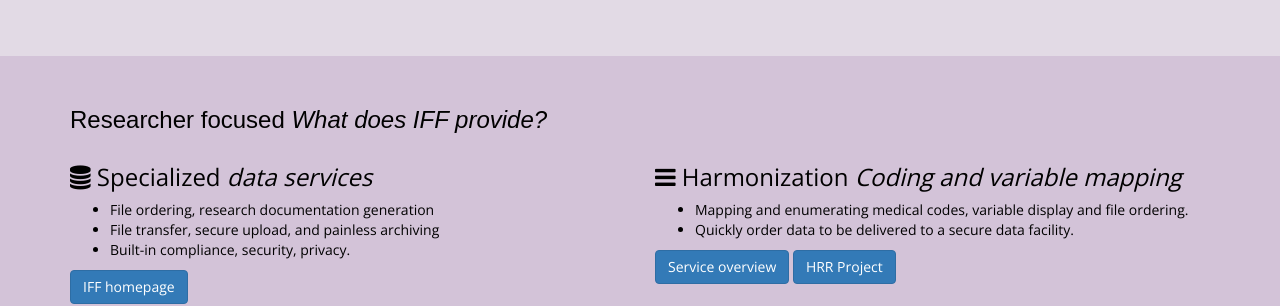
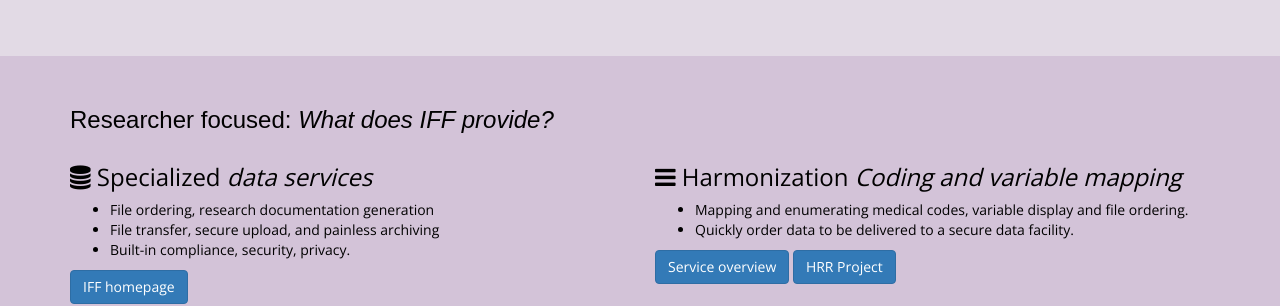
Before and after one commit to gateways/variabler, a Jekyll site: the page built from katalog.md, in a window 1280 px wide and 1253 px high. Shown: the part 569-875 px from the top of the window. Built offline with Jekyll 4.4.1, drawn with Linux system fonts in a browser that asks for light colours; nearby versions of some CDN libraries; some web fonts are replaced; comment, search, counter and statistics services are not loaded.

```diff
--- a/_layouts/default.html
+++ b/_layouts/default.html
@@ -147,7 +147,7 @@
   <div class="container">
     <div class="row header">
       <div class="col-md-12">
-        <h2>Researcher focused <em>What does IFF provide?</em><a name="libraries"></a>&nbsp;</h2>
+        <h2>Researcher focused: <em>What does IFF provide?</em><a name="libraries"></a>&nbsp;</h2>
       </div>
     </div>
     <div class="row components">
```
